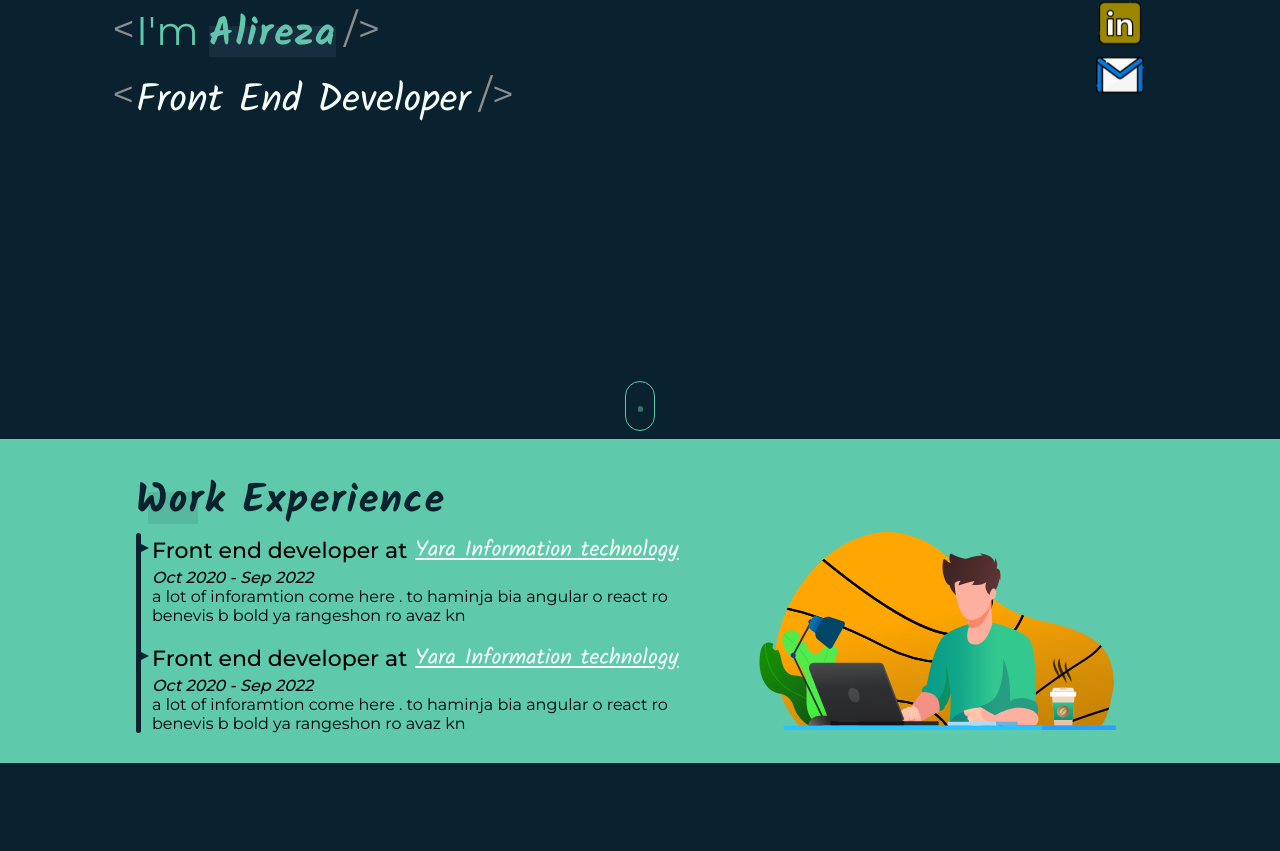
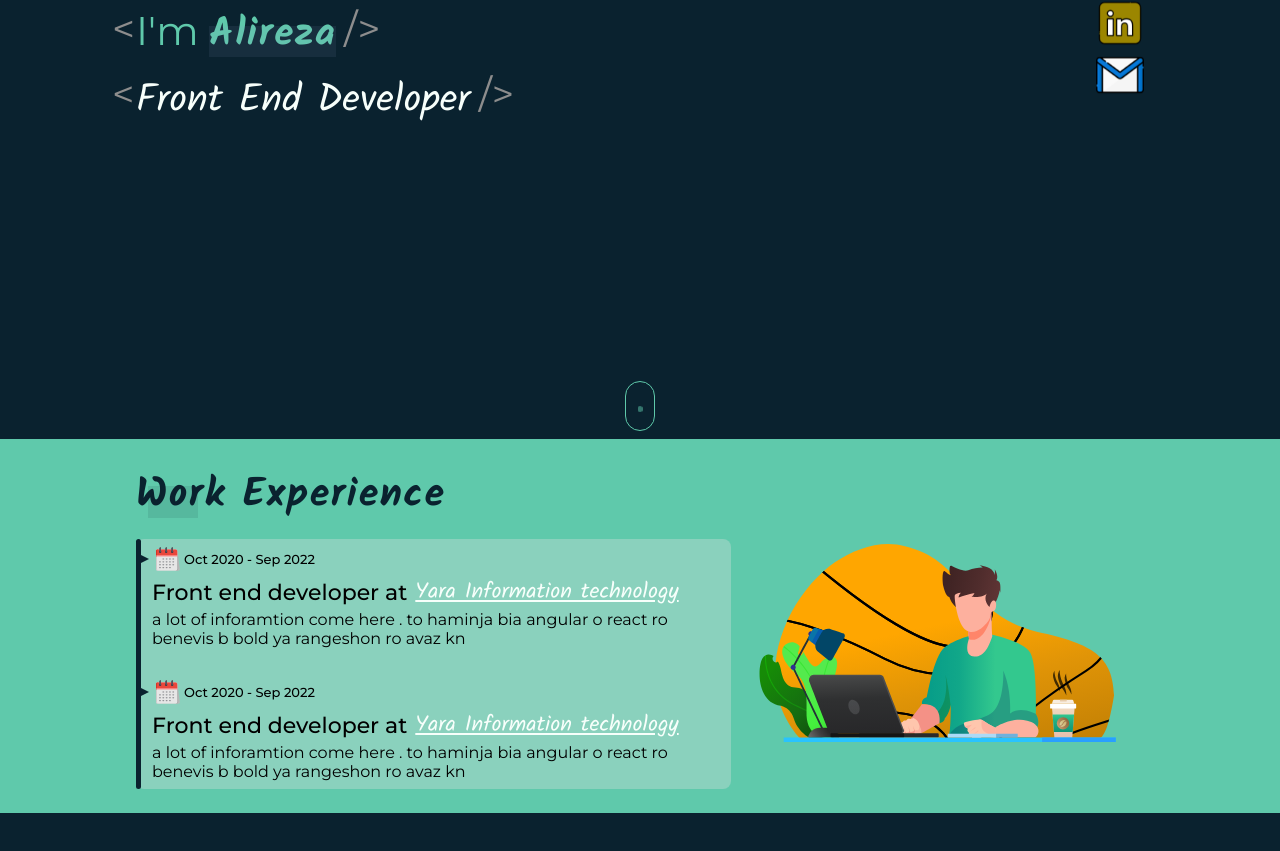
Before and after one commit to Alireza-ce/portfolio, a React (Vite) app: page / in a window 1280 px wide. Shown: the part 361-1212 px from the top of the page. Built offline with nearby package versions, Linux system fonts and the light colour scheme.

Commit message:
fix work page styles

```diff
--- a/src/components/work-experience/work-experience.module.scss
+++ b/src/components/work-experience/work-experience.module.scss
@@ -9,7 +9,7 @@
     align-items: center;
     position: relative;
     background-color: $light-navy;
-    padding: 12px 0;
+    padding: 24px 0;
 }
 
 .container {
@@ -51,7 +51,14 @@
 
         .work_time_line {
             position: relative;
-            padding: 0 16px;
+            padding: 8px 16px;
+            background-color: #8ad1bd;
+            border-radius: 8px;
+            transition: 0.3s;
+            margin-top: 12px;
+            &:hover{
+                box-shadow: 5px 5px 15px rgb(255 255 255 / 40%) ;
+            }
 
             &::before {
                 content: '';
@@ -66,27 +73,14 @@
 
             .company_info {
                 &:last-child {
-                    margin-top: 16px;
+                    margin-top: 32px;
                 }
 
                 .company_links {
                     display: flex;
                     align-items: center;
                     font-size: 22px;
-                    position: relative;
 
-
-                    &::before {
-                        content: "";
-                        position: absolute;
-                        width: 0;
-                        height: 0;
-                        border-top: 4px solid transparent;
-                        border-left: 8px solid #0a222f;
-                        border-bottom: 4px solid transparent;
-                        left: -11px;
-                        top: 11px;
-                    }
 
                     p {
                         margin-right: 8px;
@@ -102,7 +96,29 @@
 
                 .date {
                     font-weight: $secondary-font-weight;
-                    font-style: italic;
+                    font-size: 13px;
+                    display: flex;
+                    align-items: center;
+                    margin-bottom: 4px;
+                    margin-left: 4px;
+                    position: relative;
+
+
+                    &::before {
+                        content: "";
+                        position: absolute;
+                        width: 0;
+                        height: 0;
+                        border-top: 4px solid transparent;
+                        border-left: 8px solid #0a222f;
+                        border-bottom: 4px solid transparent;
+                        left: -15px;
+                        top: 8px;
+                    }
+
+                    p{
+                        margin-left: 4px;
+                    }
                 }
             }
         }
--- a/src/components/work-experience/work-experience.tsx
+++ b/src/components/work-experience/work-experience.tsx
@@ -1,5 +1,6 @@
 import { Player } from '@lottiefiles/react-lottie-player';
 import React, { useEffect, useRef } from 'react'
+import calendar from './../../assest/img/schedule.png';
 import classes from './work-experience.module.scss';
 import animationData from './working-man.json';
 
@@ -16,21 +17,27 @@ export default function WorkExperience() {
           <p className={classes.title}>Work Experience</p>
           <div className={classes.work_time_line}>
             <div className={classes.company_info}>
+            <div className={classes.date}>
+              <img src={calendar} alt="calendar" />
+              <p>Oct 2020 - Sep 2022</p>
+            </div>
               <div className={classes.company_links}>
                 <p>Front end developer at</p>
                 <a href='#' className={classes.name}> Yara Information technology</a>
               </div>
-              <p className={classes.date}>Oct 2020 - Sep 2022</p>
               <p className={classes.description}>a lot of inforamtion come here . to haminja bia angular o react ro benevis b bold ya rangeshon ro avaz kn</p>
 
             </div>
 
             <div className={classes.company_info}>
+            <div className={classes.date}>
+              <img src={calendar} alt="calendar" />
+              <p>Oct 2020 - Sep 2022</p>
+            </div>
               <div className={classes.company_links}>
                 <p>Front end developer at</p>
                 <a href='#' className={classes.name}> Yara Information technology</a>
               </div>
-              <p className={classes.date}>Oct 2020 - Sep 2022</p>
               <p className={classes.description}>a lot of inforamtion come here . to haminja bia angular o react ro benevis b bold ya rangeshon ro avaz kn</p>
 
             </div>
```
Also changed, not shown: src/assest/img/schedule.png (added).
